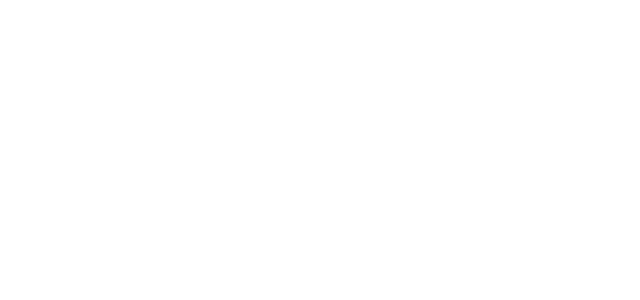
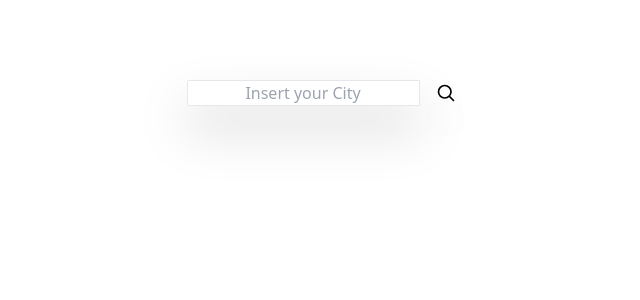
Before and after one commit to Pletus/WeatherApp, a React (Vite) app: page / in a window 1280 px wide. Shown: the top 300 px of the page, without its empty margins (319-959 px from the left). Built offline with nearby package versions, Linux system fonts and the light colour scheme.

Commit message:
added input and button

```diff
--- a/src/App.css
+++ b/src/App.css
@@ -1,3 +1,8 @@
 #root {
   text-align: center;
 }
+
+.search-btn {
+  width: 20px;
+  height: 20px;
+}
--- a/src/App.jsx
+++ b/src/App.jsx
@@ -1,13 +1,32 @@
 import { useState } from 'react'
 import './App.css'
+function App() {
+  const [search, setSearch] = useState('')
 
-function App() {
-  const [count, setCount] = useState(0)
+  const handleInputChange = (event) => {
+    setSearch(event.target.value);
+  };
+
+  const onSubmit = (event) => {
+    event.preventDefault();
+  };
 
   return (
-    <>
-
-    </>
+    <div className='flex inline-flex gap-4 mt-20'>
+  	  <input
+        type="text"
+        onChange={handleInputChange}
+        value={search}
+        className='rounded-s-sm text-center drop-shadow-2xl border'
+        placeholder='Insert your City'
+      />
+      <button onSubmit={onSubmit} className='rounded-s-sm drop-shadow-2xl'>
+        <img
+          src="src\assets\icons\search-svgrepo-com.svg"
+          className='search-btn'
+          alt="Search City Button" />
+      </button>
+    </div>
   )
 }
 
--- a/tailwind.config.js
+++ b/tailwind.config.js
@@ -1,4 +1,5 @@
 /** @type {import('tailwindcss').Config} */
+
 export default {
   content: ["./index.html",
   "./src/**/*.{js,ts,jsx,tsx}"],
```
Also changed, not shown: src/assets/icons/search-svgrepo-com.svg (added).
